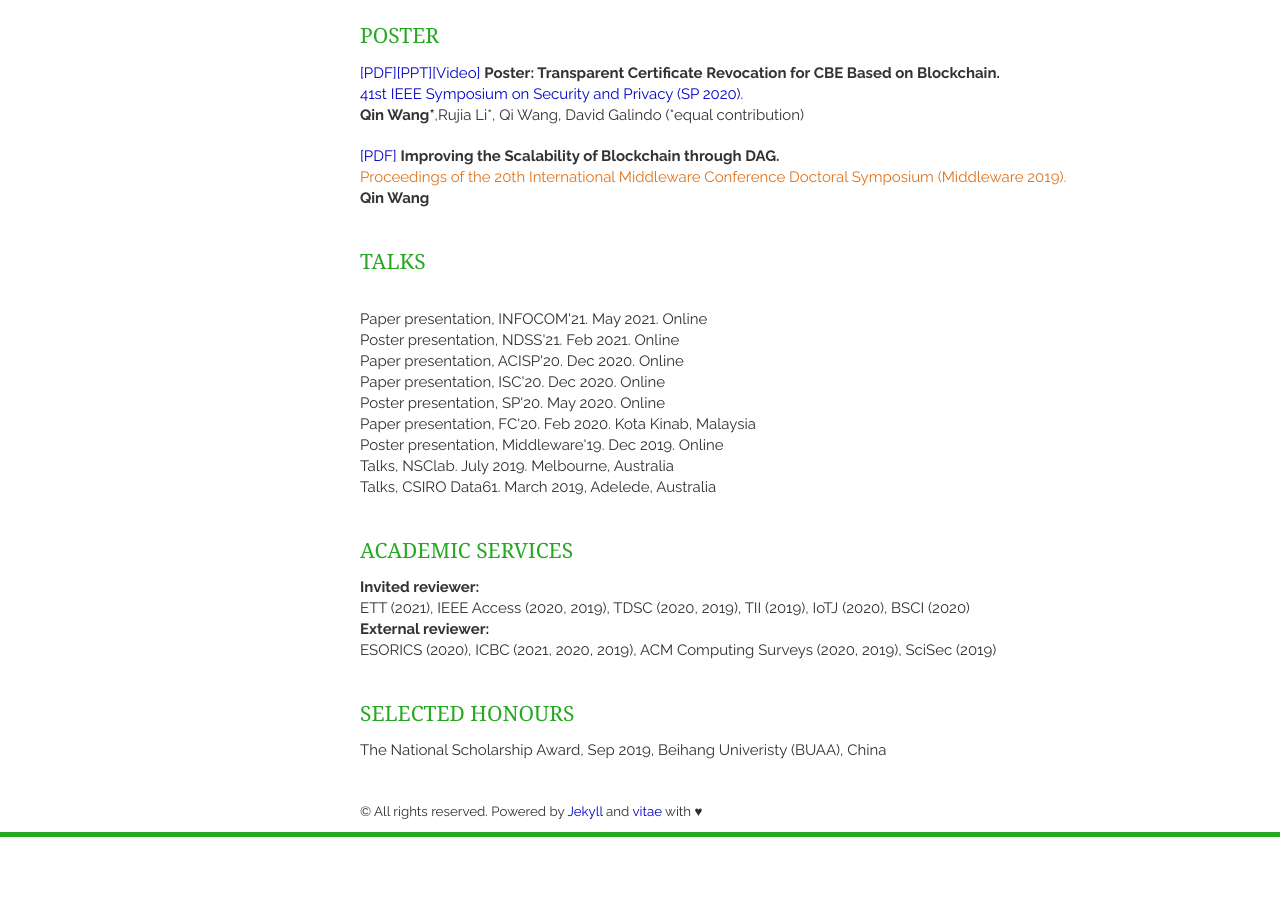
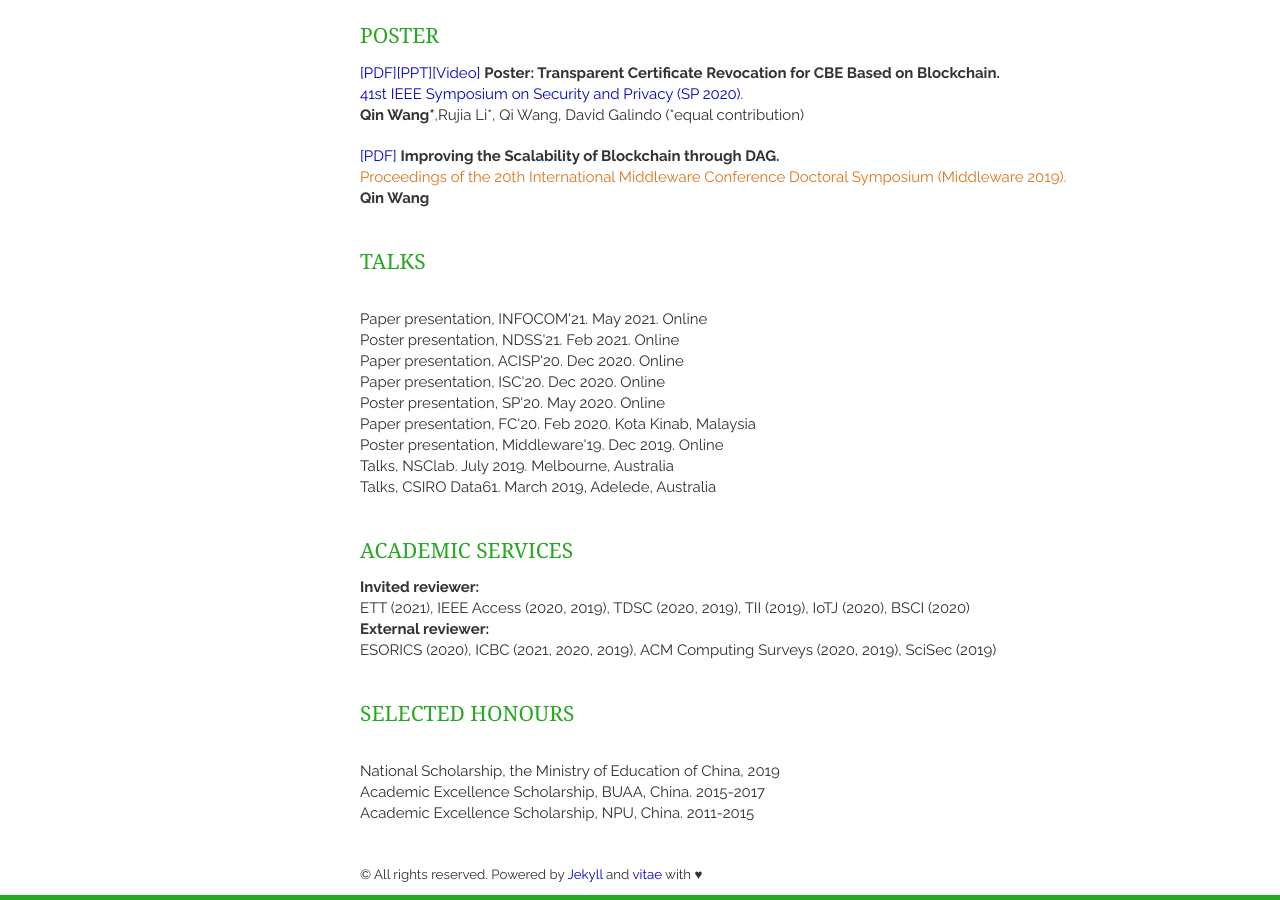
Before and after one commit to AaronWang-git/qinwang-git.github.io, a Jekyll site: the page built from index.html, in a window 1280 px wide and 900 px high, scrolled down 939 px. Built offline with Jekyll 4.4.1, drawn with Linux system fonts in a browser that asks for light colours; nearby versions of some CDN libraries; the list of posts is cut into pages by our own code; before the commit the page ends 1776 px from its top, so only the background shows below that.

Commit message:
Update service.html

```diff
--- a/_includes/service.html
+++ b/_includes/service.html
@@ -34,7 +34,10 @@
 <section class="thirteen columns">
     <h1>Selected Honours</h1>
     <article>
-        <p>The National Scholarship Award, Sep 2019, Beihang Univeristy (BUAA), China
+        <p>
+        <br>National Scholarship, the Ministry of Education of China, 2019
+        <br>Academic Excellence Scholarship, BUAA, China. 2015-2017
+        <br>Academic Excellence Scholarship, NPU, China. 2011-2015
         </p>
     </article>
 </section>
```
